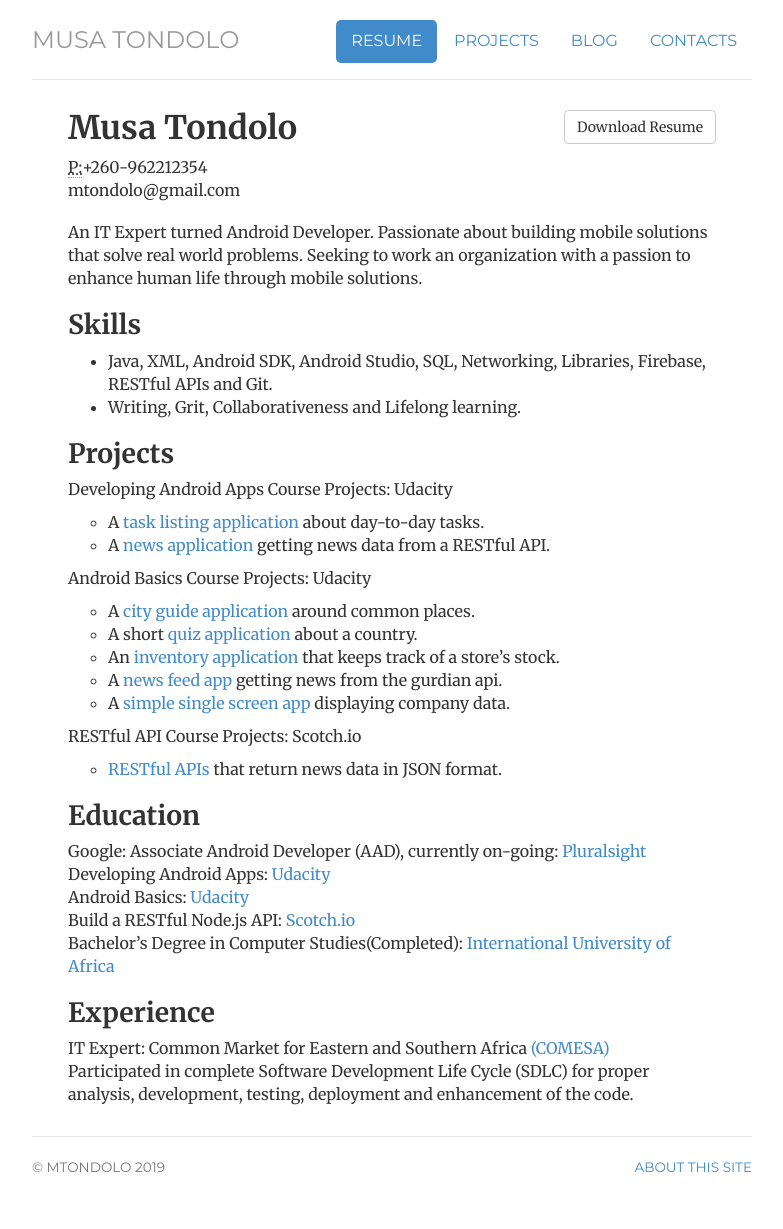
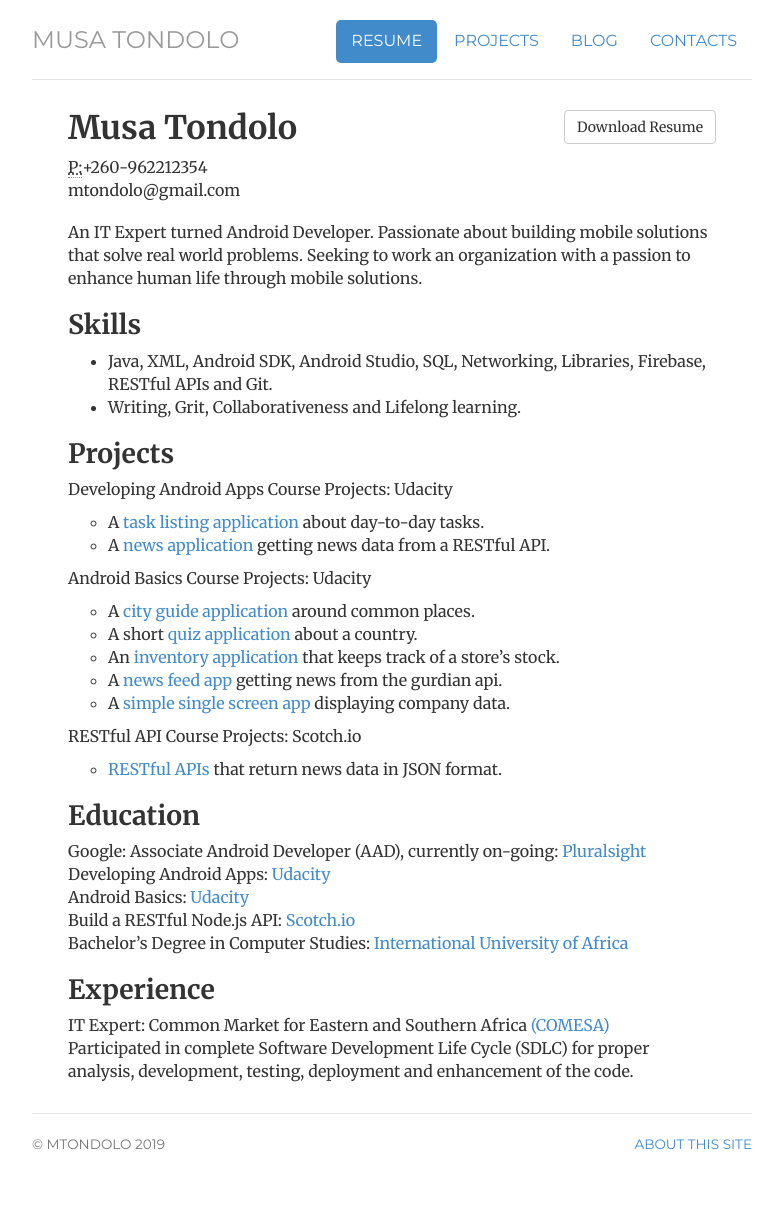
Before and after one commit to mtondolo/mtondolo.github.io, a Jekyll site: the page built from cv/index.html, in a window 1280 px wide. Shown: the whole page, without its empty margins (248-1031 px from the left). Built offline with Jekyll 4.4.1, drawn with Linux system fonts in a browser that asks for light colours; after the commit the page ends 1206 px from its top, so only the background shows below that.

Commit message:
Update index.html

```diff
--- a/cv/index.html
+++ b/cv/index.html
@@ -62,7 +62,7 @@ description: Current Resume for Musa Tondolo, an Android Developer supplimented
 					<li>Developing Android Apps: <a href="https://www.udacity.com/course/new-android-fundamentals--ud851" title = "Udacity">Udacity</a></li>
 					<li>Android Basics: <a href="https://www.udacity.com/course/android-basics-nanodegree-by-google--nd803" title = "Udacity"> Udacity</a></li>
 					<li>Build a RESTful Node.js API: <a href="https://scotch.io/courses/build-a-restful-nodejs-api" title = "Scotch.io"> Scotch.io</a></li>
-					<li>Bachelor’s Degree in Computer Studies(Completed): <a href="https://en.iua.edu.sd/" title = "International University of Africa">International University of Africa</a></li>
+					<li>Bachelor’s Degree in Computer Studies: <a href="https://en.iua.edu.sd/" title = "International University of Africa">International University of Africa</a></li>
 	                                </ul>
                                         </p>
 
```
